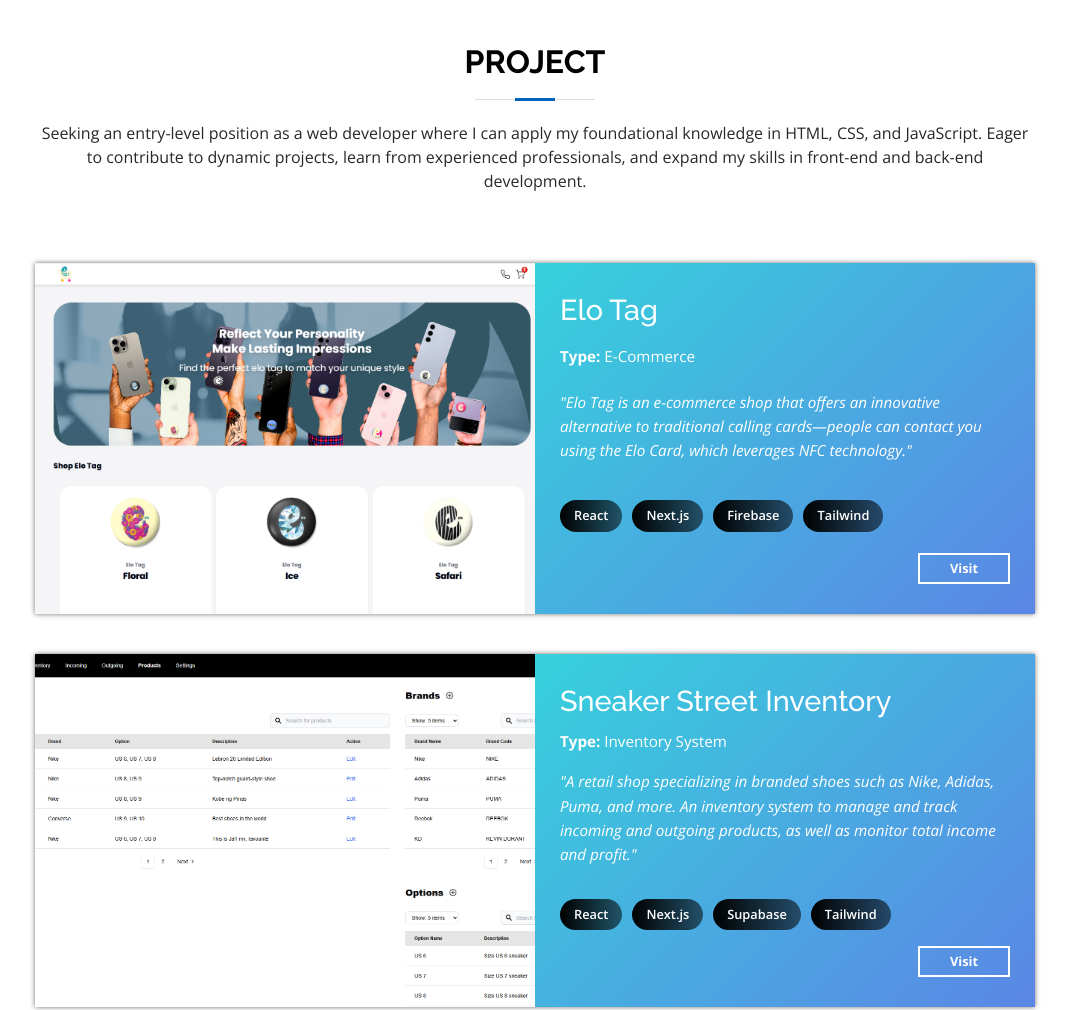
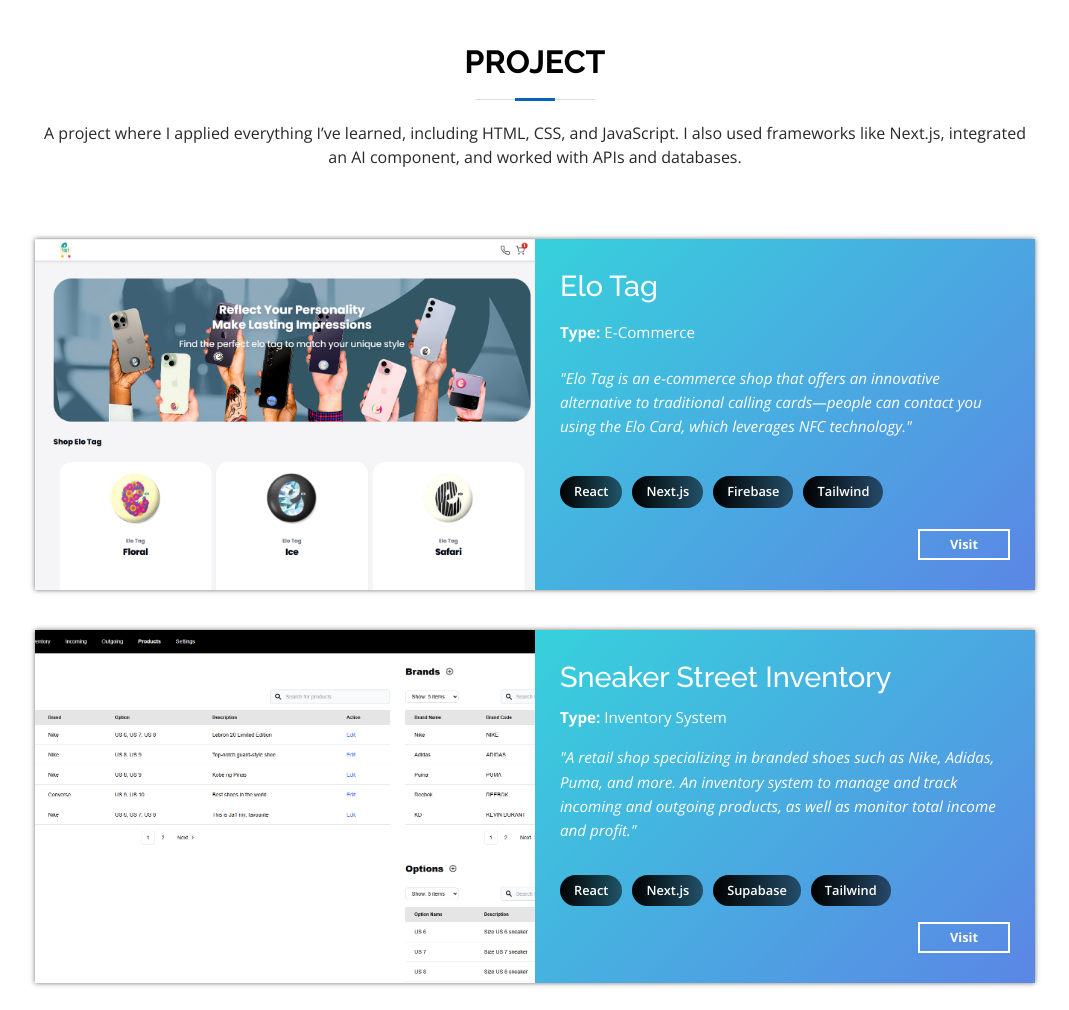
Before and after one commit to ernestluizdiaz/my-portfolio, a plain HTML site: page index.html in a window 1280 px wide. Shown: the part 2900-3910 px from the top of the page, without its empty margins (105-1174 px from the left). Drawn offline with nearby package versions, Linux system fonts and the light colour scheme.

Commit message:
update footer min-heigth

```diff
--- a/assets/css/style.css
+++ b/assets/css/style.css
@@ -940,7 +940,7 @@
   display: flex;
   justify-content: center;
   align-items: center;
-  min-height: 715px;
+  min-height: 86vh;
 }
 
 footer h3 {
--- a/index.html
+++ b/index.html
@@ -217,9 +217,8 @@
       <div class="container" data-aos="fade-up">
         <div class="section-title">
           <h2>project</h2>
-          <p>Seeking an entry-level position as a web developer where I can apply my foundational knowledge in HTML,
-            CSS, and JavaScript. Eager to contribute to dynamic projects, learn from experienced professionals, and
-            expand my skills in front-end and back-end development.</p>
+          <p>A project where I applied everything I’ve learned, including HTML, CSS, and JavaScript. I also used
+            frameworks like Next.js, integrated an AI component, and worked with APIs and databases.</p>
         </div>
 
         <div class="row">
```
